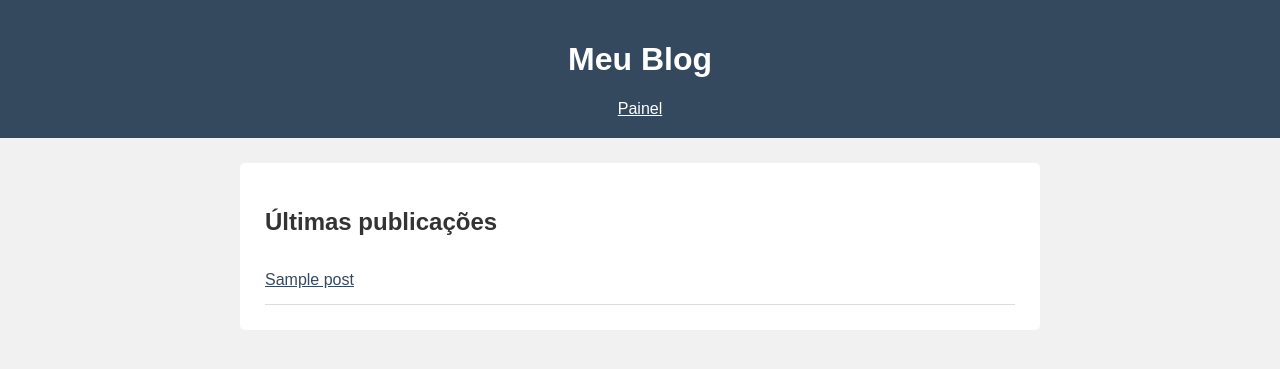
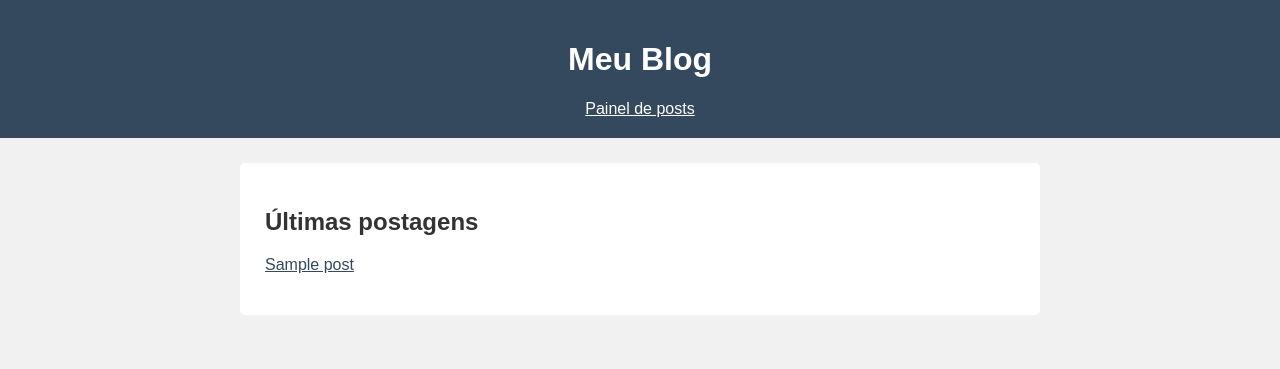
Before and after one commit to pedrofigueredo221-maker/Trabalho-T1---WENDEL, a CodeIgniter 4 app: template app/Views/inicio.php in a window 1280 px wide. Shown: the top 369 px of the page. Run offline with PHP 8.4 and a stand-in for CodeIgniter, Linux system fonts and the light colour scheme; the template is opened without the code that fills it: most values are stand-ins (such as "Sample title", 1, 10 or a date in 2020); some libraries are stand-ins or nearby versions.

Commit message:
Simplifica blog T1 mantendo cadastro e publicações

```diff
--- a/app/Views/inicio.php
+++ b/app/Views/inicio.php
@@ -1,14 +1,31 @@
 <!DOCTYPE html>
 <html lang="pt-br">
-<head><meta charset="UTF-8"><title>Meu Blog</title><link rel="stylesheet" href="<?= base_url('estilo.css') ?>"></head>
+<head>
+    <meta charset="UTF-8">
+    <meta name="viewport" content="width=device-width, initial-scale=1">
+    <title>Meu Blog</title>
+    <link rel="stylesheet" href="<?= base_url('estilo.css') ?>">
+</head>
 <body>
-<header><h1>Meu Blog</h1><a href="<?= site_url('painel/posts') ?>">Painel</a></header>
-<main>
-    <h2>Últimas publicações</h2>
-    <?php foreach ($posts as $post): ?>
-        <article><a href="<?= site_url('post/'.$post->id) ?>"><?= esc($post->titulo) ?></a></article>
-    <?php endforeach; ?>
-    <?php if (!$posts): ?><p>Nenhuma publicação cadastrada.</p><?php endif; ?>
-</main>
+    <header>
+        <h1>Meu Blog</h1>
+        <a href="<?= site_url('painel/posts') ?>">Painel de posts</a>
+    </header>
+
+    <main>
+        <h2>Últimas postagens</h2>
+
+        <?php foreach ($posts as $post): ?>
+            <p>
+                <a href="<?= site_url('post/' . $post->id) ?>">
+                    <?= esc($post->titulo) ?>
+                </a>
+            </p>
+        <?php endforeach; ?>
+
+        <?php if (empty($posts)): ?>
+            <p>Nenhuma postagem cadastrada.</p>
+        <?php endif; ?>
+    </main>
 </body>
 </html>
```
